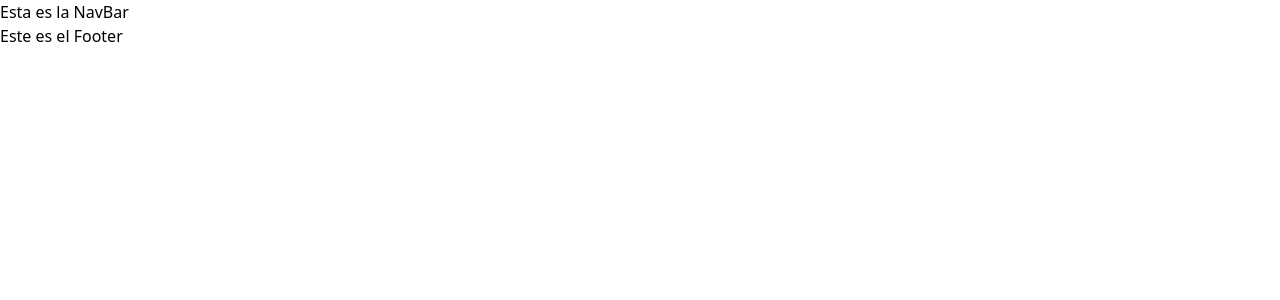
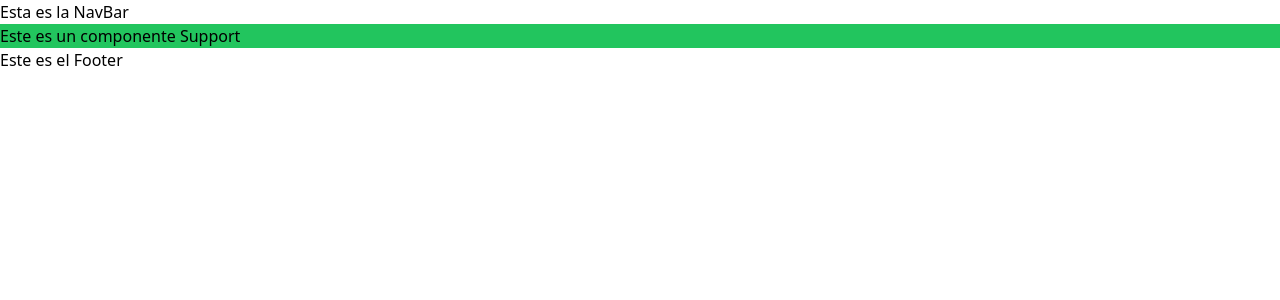
Before and after one commit to AJGR89/numenFines, a React (Create React App) app in the folder proyecto-react/: page / in a window 1280 px wide. Shown: the top 300 px of the page. Built offline with nearby package versions, Linux system fonts and the light colour scheme.

Commit message:
se creó componente Support

```diff
--- a/proyecto-react/src/App.js
+++ b/proyecto-react/src/App.js
@@ -1,10 +1,12 @@
 import NavBar from "./components/NavBar";
 import Footer from "./components/Footer";
+import Support from "./components/Support";
 
 function App() {
   return (
     <div className="flex flex-col">
       <NavBar/>
+      <Support/>
       <Footer/>
     </div>
   );
--- /dev/null
+++ b/proyecto-react/src/components/Support/index.jsx
@@ -0,0 +1,7 @@
+import React from 'react';
+
+const Support = () => {
+  return <div className="bg-green-500">Este es un componente Support</div>;
+};
+
+export default Support;
```
